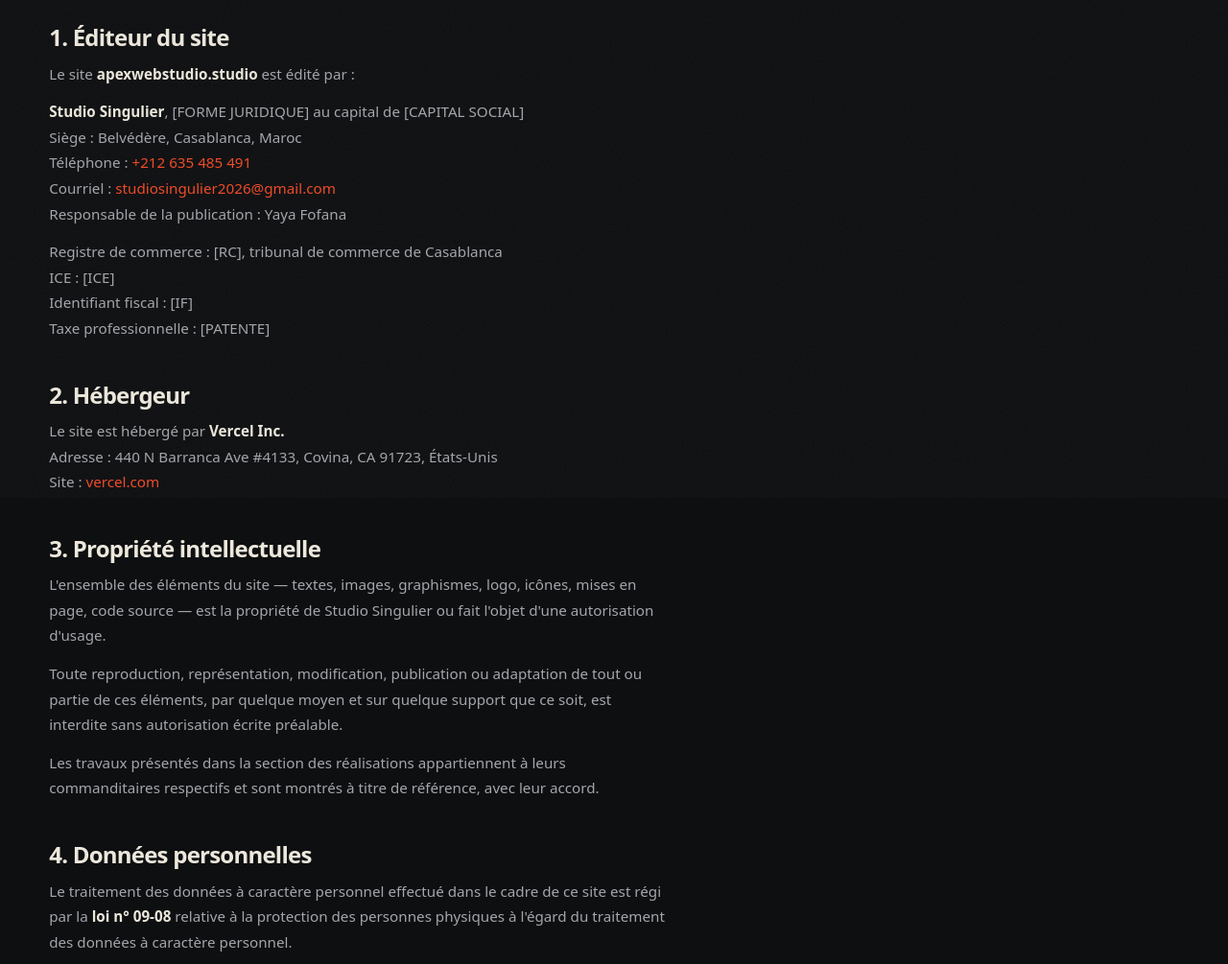
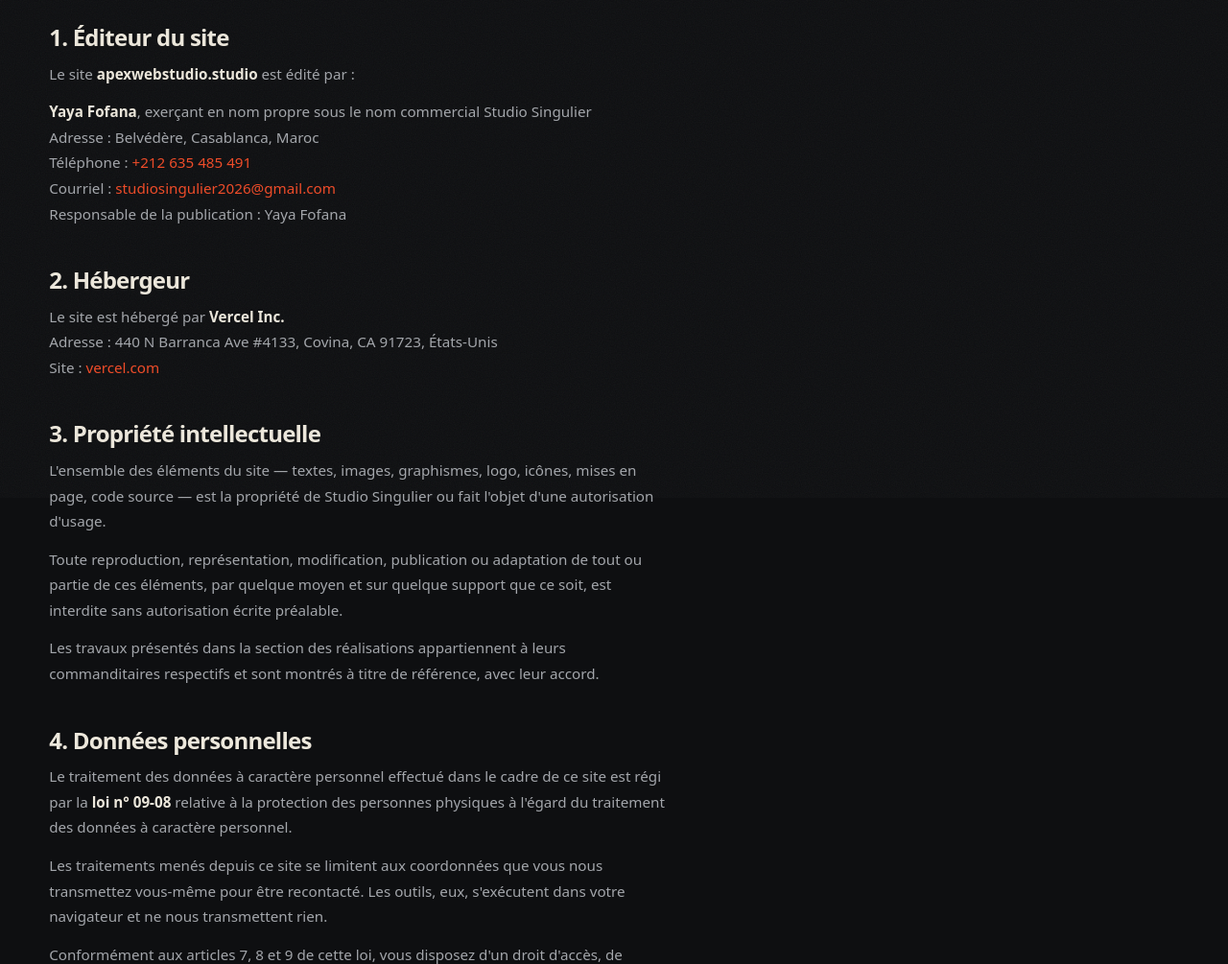
Before and after one commit to yayababafofana14700-eng/studio-singulier-site, a website: page mentions-legales.html in a window 1280 px wide. Shown: the part 281-1286 px from the top of the page at 96% size. Drawn offline with Linux system fonts and the light colour scheme; a web font is replaced by a local one.

Commit message:
fix: pages legales pour un editeur personne physique
Studio Singulier n'est pas immatricule : le nom est un nom commercial, pas
une societe. Les mentions portent donc Yaya Fofana, exercant en nom propre,
et le bloc RC / ICE / IF / patente disparait au lieu d'etre rempli. Annoncer
une forme juridique, un capital ou un registre de commerce inexistants
serait une fausse declaration sur une page publique.

Le numero de declaration CNDP est retire pour la meme raison : la formalite
n'a pas ete faite, aucun numero ne doit figurer. La section decrit a la
place ce qui est reellement traite, c'est-a-dire les coordonnees laissees
volontairement, les outils s'executant dans le navigateur du visiteur.

Plus aucun crochet a completer : les deux pages sont exactes en l'etat et
recevables pour la demande AdSense.

```diff
--- a/mentions-legales.html
+++ b/mentions-legales.html
@@ -96,19 +96,12 @@
       <h2>1. Éditeur du site</h2>
       <p>Le site <strong>apexwebstudio.studio</strong> est édité par :</p>
       <p>
-        <strong>Studio Singulier</strong>, [FORME JURIDIQUE] au capital de [CAPITAL SOCIAL]<br>
-        Siège : Belvédère, Casablanca, Maroc<br>
+        <strong>Yaya Fofana</strong>, exerçant en nom propre sous le nom commercial Studio Singulier<br>
+        Adresse : Belvédère, Casablanca, Maroc<br>
         Téléphone : <a href="tel:+212635485491">+212 635 485 491</a><br>
         Courriel : <a href="mailto:studiosingulier2026@gmail.com">studiosingulier2026@gmail.com</a><br>
         Responsable de la publication : Yaya Fofana
       </p>
-      <p>
-        Registre de commerce : [RC], tribunal de commerce de Casablanca<br>
-        ICE : [ICE]<br>
-        Identifiant fiscal : [IF]<br>
-        Taxe professionnelle : [PATENTE]
-      </p>
-
       <h2>2. Hébergeur</h2>
       <p>
         Le site est hébergé par <strong>Vercel Inc.</strong><br>
@@ -123,7 +116,7 @@
 
       <h2>4. Données personnelles</h2>
       <p>Le traitement des données à caractère personnel effectué dans le cadre de ce site est régi par la <strong>loi n° 09-08</strong> relative à la protection des personnes physiques à l'égard du traitement des données à caractère personnel.</p>
-      <p>Déclaration auprès de la Commission nationale de contrôle de la protection des données à caractère personnel (CNDP) : [NUMÉRO DE DÉCLARATION CNDP].</p>
+      <p>Les traitements menés depuis ce site se limitent aux coordonnées que vous nous transmettez vous-même pour être recontacté. Les outils, eux, s'exécutent dans votre navigateur et ne nous transmettent rien.</p>
       <p>Conformément aux articles 7, 8 et 9 de cette loi, vous disposez d'un droit d'accès, de rectification et d'opposition au traitement de vos données. Vous pouvez l'exercer en écrivant à <a href="mailto:studiosingulier2026@gmail.com">studiosingulier2026@gmail.com</a>.</p>
       <p>Le détail des traitements, des durées de conservation et des destinataires figure dans notre <a href="confidentialite.html">politique de confidentialité</a>.</p>
 
```
Also changed, not shown: confidentialite.html (+1 -2 lines).
